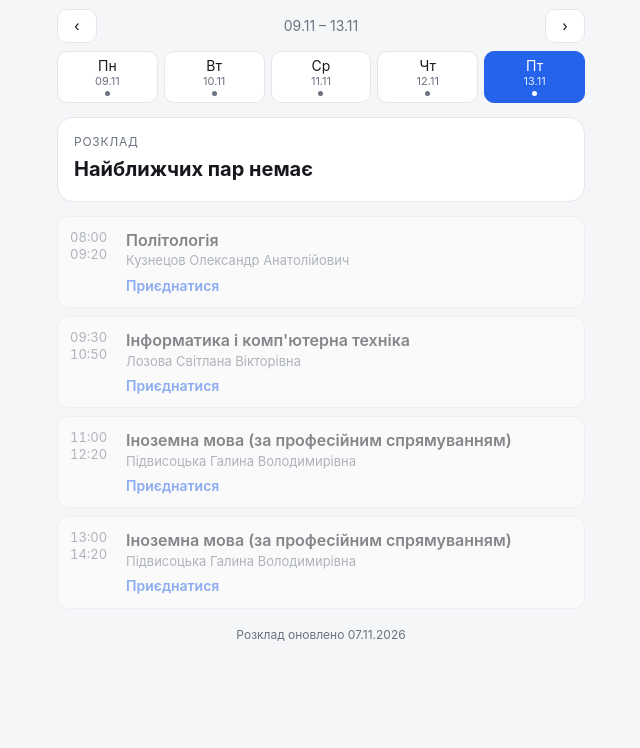
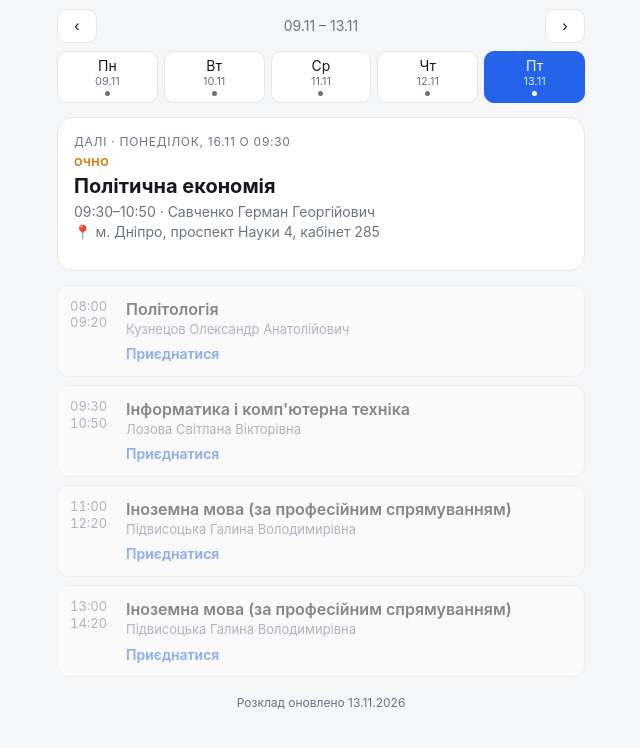
Before and after one commit to postitbva-tech/rozklad, a plain HTML site: page index.html in a window 1280 px wide. Shown: the part 44-792 px from the top of the page, without its empty margins (319-959 px from the left). Drawn offline with Linux system fonts and the light colour scheme.

Commit message:
Add files via upload

```diff
--- a/index.html
+++ b/index.html
@@ -148,11 +148,16 @@ const SCHEDULE = {
   "2026-11-10": [[2,"eng"],[3,"econ"]],
   "2026-11-11": [[1,"econ"],[2,"inf"]],
   "2026-11-12": [[3,"pol"],[4,"inf"]],
-  "2026-11-13": [[1,"pol"],[2,"inf"],[3,"eng"],[4,"eng"]]
+  "2026-11-13": [[1,"pol"],[2,"inf"],[3,"eng"],[4,"eng"]],
+  "2026-11-16": [[2,"polec","Очно"]],
+  "2026-11-17": [[2,"eng"],[3,"econ"]],
+  "2026-11-18": [[1,"econ"],[2,"inf"]],
+  "2026-11-19": [[3,"pol"]],
+  "2026-11-20": [[2,"inf"],[3,"eng"],[4,"eng"]]
 };
 /* ================================================= */
 
-const UPDATED = "07.11.2026";   // дата останнього оновлення розкладу — міняй при кожному оновленні
+const UPDATED = "13.11.2026";   // дата останнього оновлення розкладу — міняй при кожному оновленні
 const WD = ["Пн","Вт","Ср","Чт","Пт"];
 const FULL = ["Неділя","Понеділок","Вівторок","Середа","Четвер","П'ятниця","Субота"];
 const $ = id => document.getElementById(id);
```
